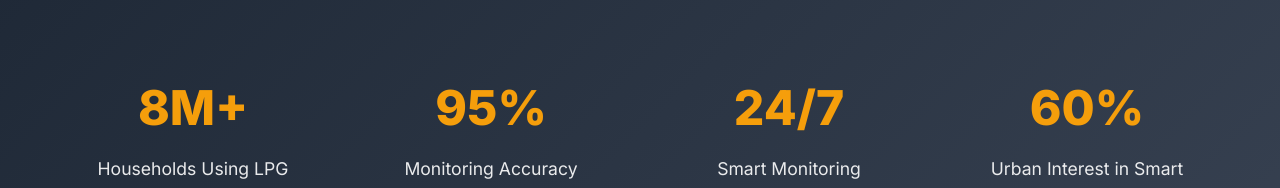
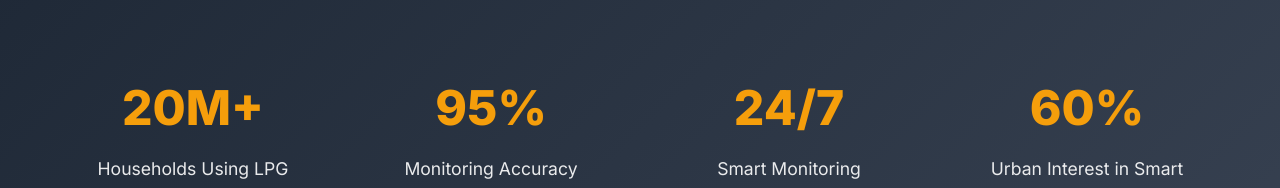
Before and after one commit to burdva/burdva-pitch-deck-Metr-1000, a plain HTML site: page index.html in a window 1280 px wide. Shown: the part 826-1014 px from the top of the page. Drawn offline with Linux system fonts and the light colour scheme.

Commit message:
Update stat number from 8M to 20M

```diff
--- a/index.html
+++ b/index.html
@@ -680,7 +680,7 @@
         <div class="container">
             <div class="stats-grid">
                 <div class="stat-item fade-in">
-                    <div class="stat-number">8M+</div>
+                    <div class="stat-number">20M+</div>
                     <div class="stat-label">Households Using LPG</div>
                 </div>
                 <div class="stat-item fade-in">
```
